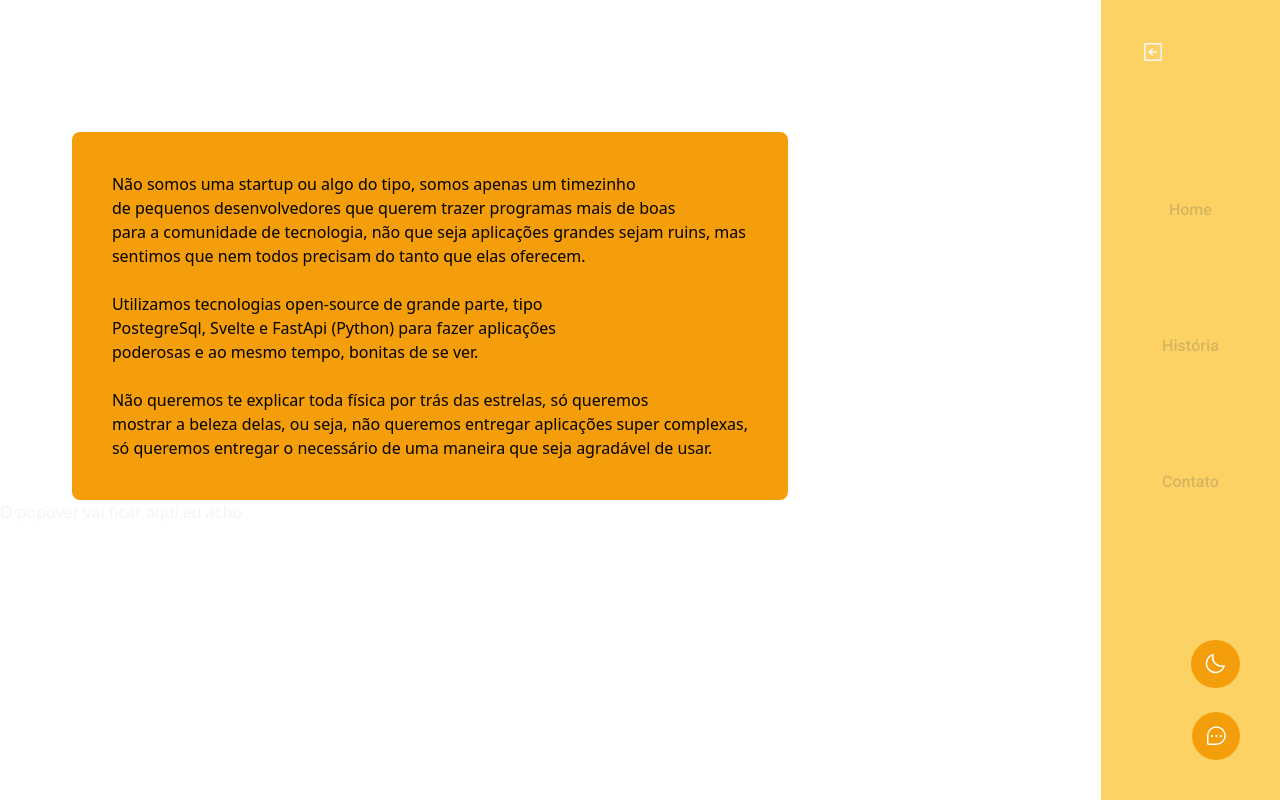
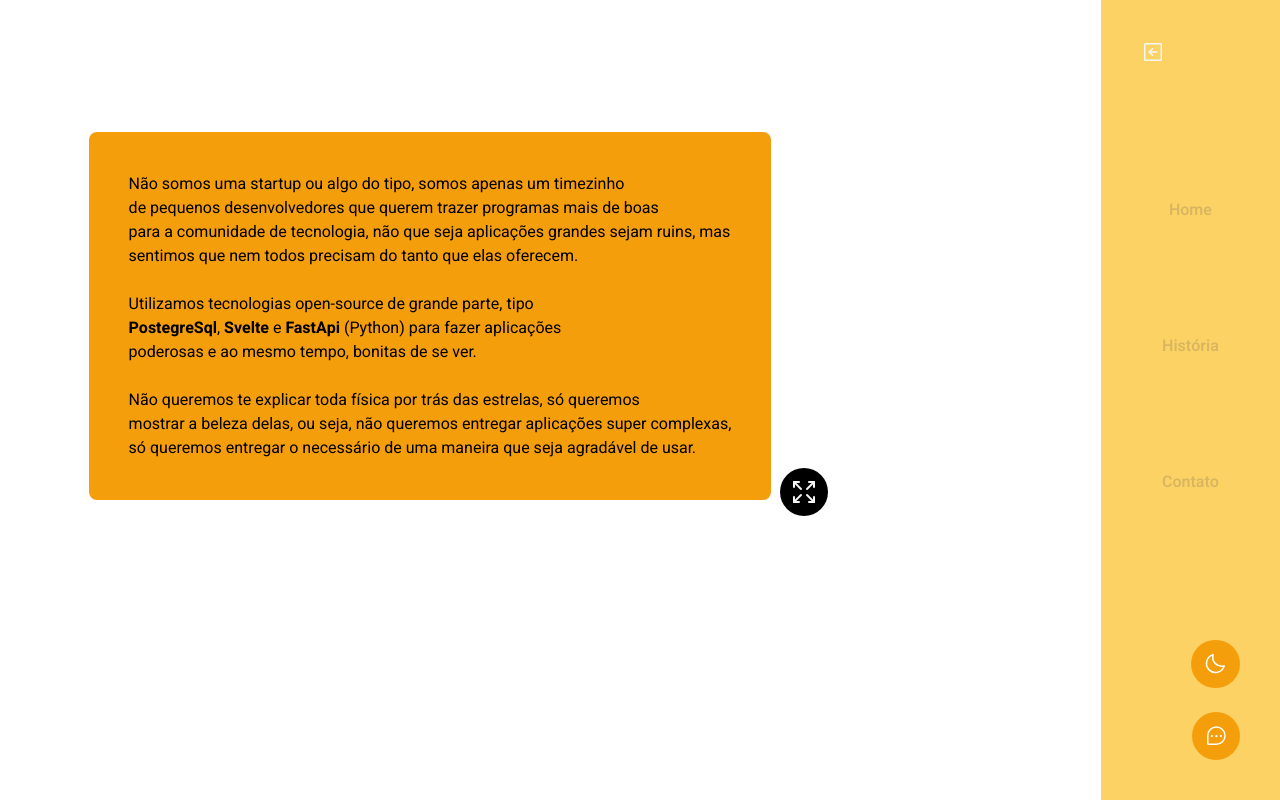
Before and after one commit to CarlosEduardoAD/nlw-impulse-carlos, a React (Vite) app in the folder feedback widget do arlos/: page /contato in a window 1280 px wide. Built offline with nearby package versions, Linux system fonts and the light colour scheme; no server answers; what tailwindcss-animatecss would draw is missing.

Commit message:
Adição de popover

```diff
--- a/feedback widget do arlos/src/components/Contato/Card.tsx
+++ b/feedback widget do arlos/src/components/Contato/Card.tsx
@@ -1,6 +1,6 @@
 export function CardContato (){
     return(
-        <div className="bg-amber-500 dark:bg-black text-black dark:text-white mr-[420px] mt-[100px] rounded-lg p-10">
+        <div className="transition bg-amber-500 dark:bg-brand-500 text-black dark:text-white mr-[420px] mt-[100px] rounded-lg p-10 font-Heebo font-normal">
             <p>Não somos uma startup ou algo do tipo, somos apenas um timezinho <br />
             de pequenos desenvolvedores que querem trazer programas mais de boas<br />
             para a comunidade de tecnologia, não que seja aplicações grandes sejam ruins, mas  <br />
@@ -10,7 +10,7 @@ export function CardContato (){
 
             <p>
             Utilizamos tecnologias open-source de grande parte, tipo <br />
-            PostegreSql, Svelte e FastApi (Python) para fazer aplicações <br />
+            <strong>PostegreSql</strong>, <strong>Svelte</strong> e <strong>FastApi</strong> (Python) para fazer aplicações <br />
             poderosas e ao mesmo tempo, bonitas de se ver. <br />
             </p>
 
--- a/feedback widget do arlos/src/components/Contato/ContatoMain.tsx
+++ b/feedback widget do arlos/src/components/Contato/ContatoMain.tsx
@@ -1,9 +1,9 @@
-import { Popover } from '@headlessui/react'
 import '../../global.css'
 import { Sidebar } from '../HeaderElements/MobileMenu'
 import { PopoverDarkMode } from '../ToggleButton/PopoverDarkMode'
 import { Widget } from '../Widget'
 import { CardContato } from './Card'
+import { PopContato } from './Popover'
 
 export function MainContato(){
     return(
@@ -15,8 +15,8 @@ export function MainContato(){
         <div className='flex justify-center items-center'>
       <CardContato></CardContato>
       </div>
-      <div>
-        O popover vai ficar aqui eu acho
+      <div className='absolute left-[780px] -mt-8'>
+      <PopContato></PopContato>
       </div>
         <div className="flex justify-center font-mono pt-10">
           <PopoverDarkMode></PopoverDarkMode>
--- a/feedback widget do arlos/src/components/Contato/Popover.tsx
+++ b/feedback widget do arlos/src/components/Contato/Popover.tsx
@@ -1,3 +1,16 @@
-export function ParagContato(){
-    return
+import { Popover } from '@headlessui/react'
+import { ArrowsOut } from 'phosphor-react'
+import { Elements } from './PopoverElements'
+
+export function PopContato(){
+    return(
+        <Popover>
+            <Popover.Button className='bg-black dark:bg-brand-300 p-2 rounded-full'>
+            <ArrowsOut size={32} />
+            </Popover.Button>
+            <Popover.Panel>
+              <Elements></Elements>
+            </Popover.Panel>
+        </Popover>
+    )
 }
--- /dev/null
+++ b/feedback widget do arlos/src/components/Contato/PopoverElements.tsx
@@ -0,0 +1,5 @@
+export function Elements(){
+    return(
+        <div>bla bla bla</div>
+    )
+}
--- a/feedback widget do arlos/src/components/HeaderElements/MobileMenu.tsx
+++ b/feedback widget do arlos/src/components/HeaderElements/MobileMenu.tsx
@@ -2,21 +2,6 @@ import { ArrowSquareLeft, ArrowSquareRight } from "phosphor-react";
 import { useState } from "react";
 import { Link } from "react-router-dom";
 
-const pages = {
-  1 : {
-    title: "Home",
-    img : "blablabla"
-  },
-  2 : {
-    title: "About",
-    img : "blablabla"},
-  3 : {
-    title: "Contact",
-    img : "blablabla"},
-  4 : {
-    title: "Blog",
-    img : "blablabla"},
-}
 
 export function Sidebar() {
   const [isOpen, setOpen] = useState<boolean | null>(false);
```
